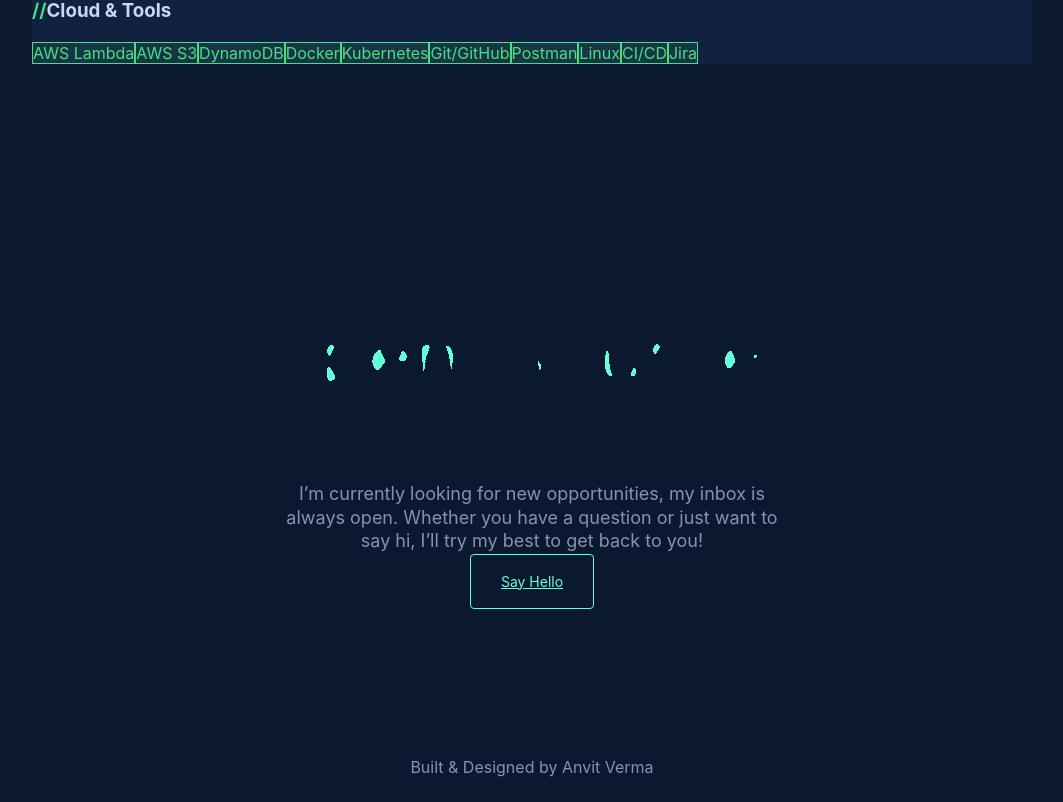
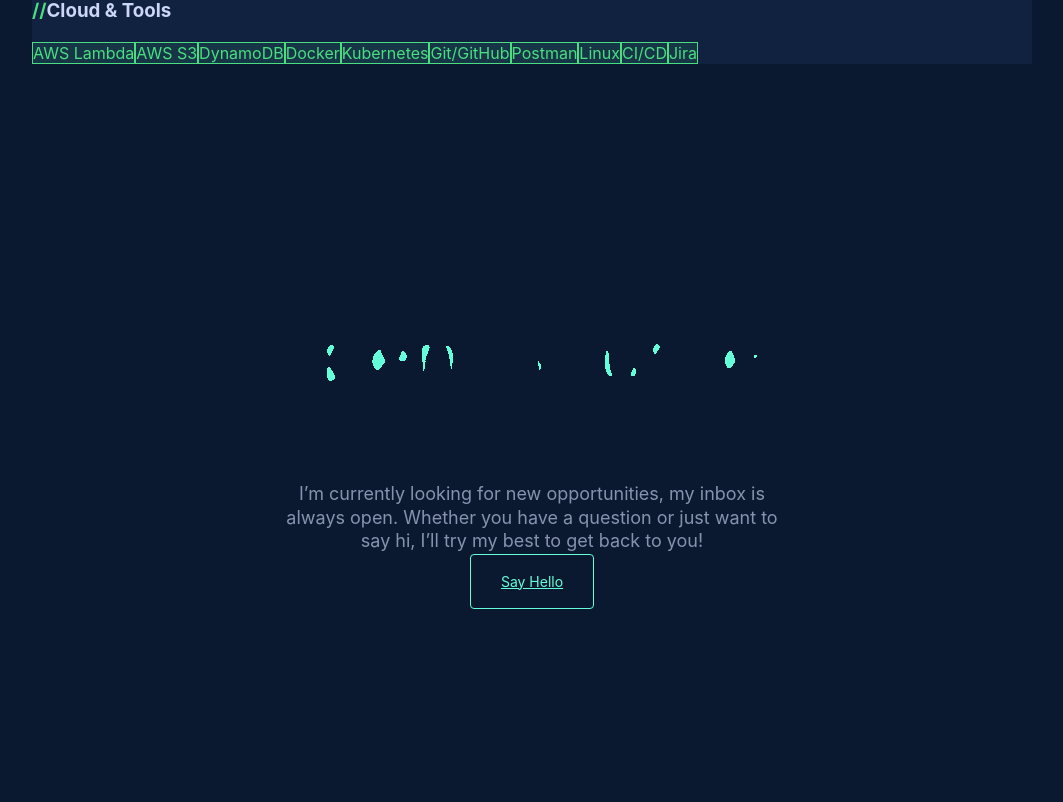
Before and after one commit to anvitvermaa/anvitvermaa.github.io, a Next.js app: page / in a window 1280 px wide. Shown: the part 6775-7577 px from the top of the page, without its empty margins (108-1171 px from the left). After the commit the page ends 7524 px from the top, so only its background shows below. Built offline with nearby package versions, Linux system fonts and the light colour scheme.

Commit message:
updated footer

```diff
--- a/app/page.js
+++ b/app/page.js
@@ -4,13 +4,14 @@
 import SelectedWorks from "../src/components/sections/SelectedWorks";
 import Education from "../src/components/sections/Education";
 import Skills from "../src/components/sections/Skills";
-import MorphingFooter from "../src/components/sections/MorphingFooter"; // <--- Import This
+import MorphingFooter from "../src/components/sections/MorphingFooter";
 
 export default function Home() {
   return (
     <main className="px-6 md:px-24 lg:px-36 min-h-screen w-full overflow-x-hidden">
       <div className="max-w-[1000px] mx-auto w-full">
 
+        {/* Main Sections */}
         <Hero />
         <About />
         <Jobs />
@@ -18,15 +19,12 @@
         <Education />
         <Skills />
 
-        {/* The Morphing Footer */}
+
+
+        {/* 3. Morphing Footer at the very bottom */}
         <MorphingFooter />
 
-        {/* Simple Copyright Footer */}
-        <section className="pb-10 flex items-center justify-center text-center">
-            <p className="font-mono text-sm text-[#8892b0]">
-              Built & Designed by Anvit Verma
-            </p>
-        </section>
+        {/* 4. Removed the "Built & Designed by" section completely */}
       </div>
     </main>
   );
```
